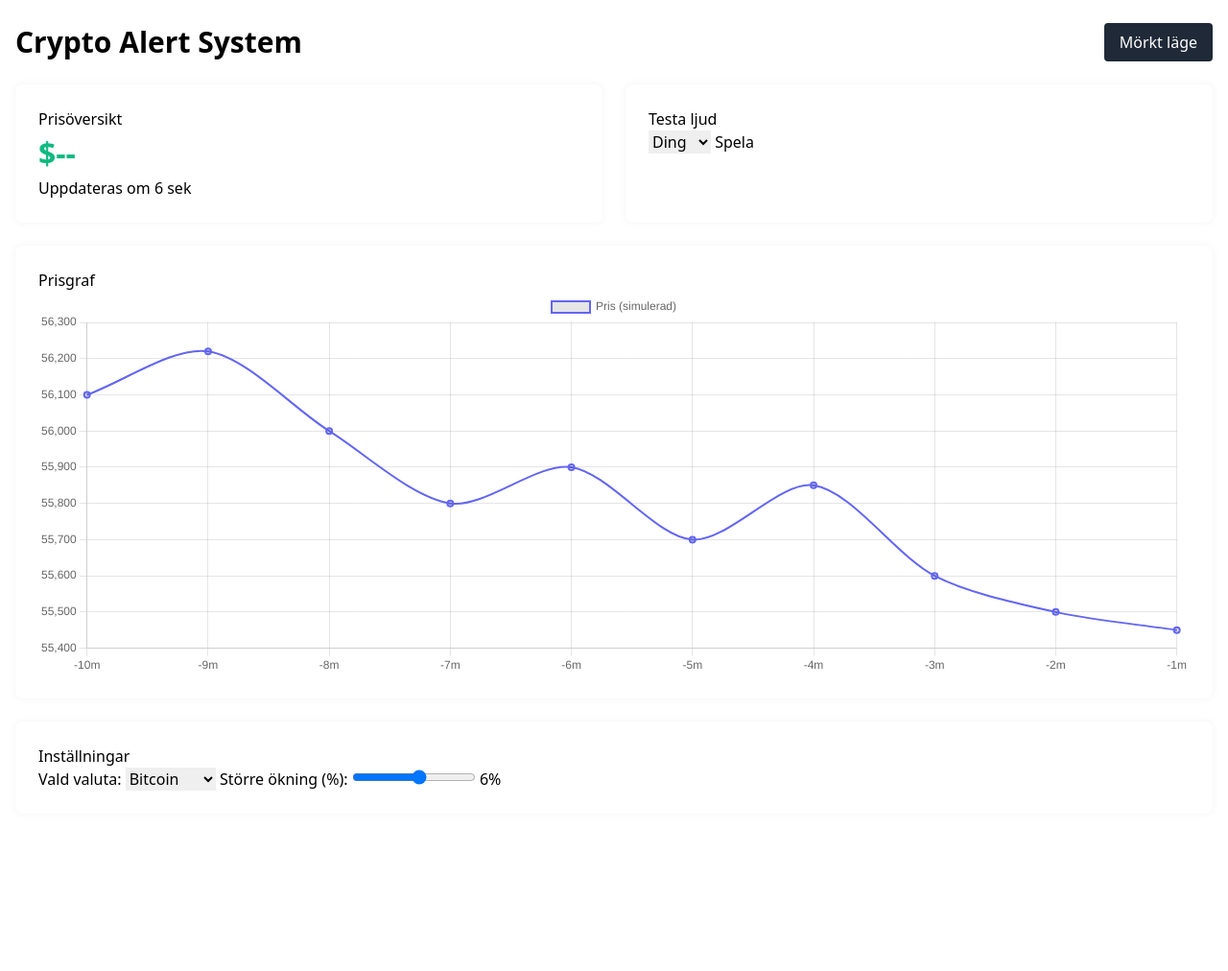
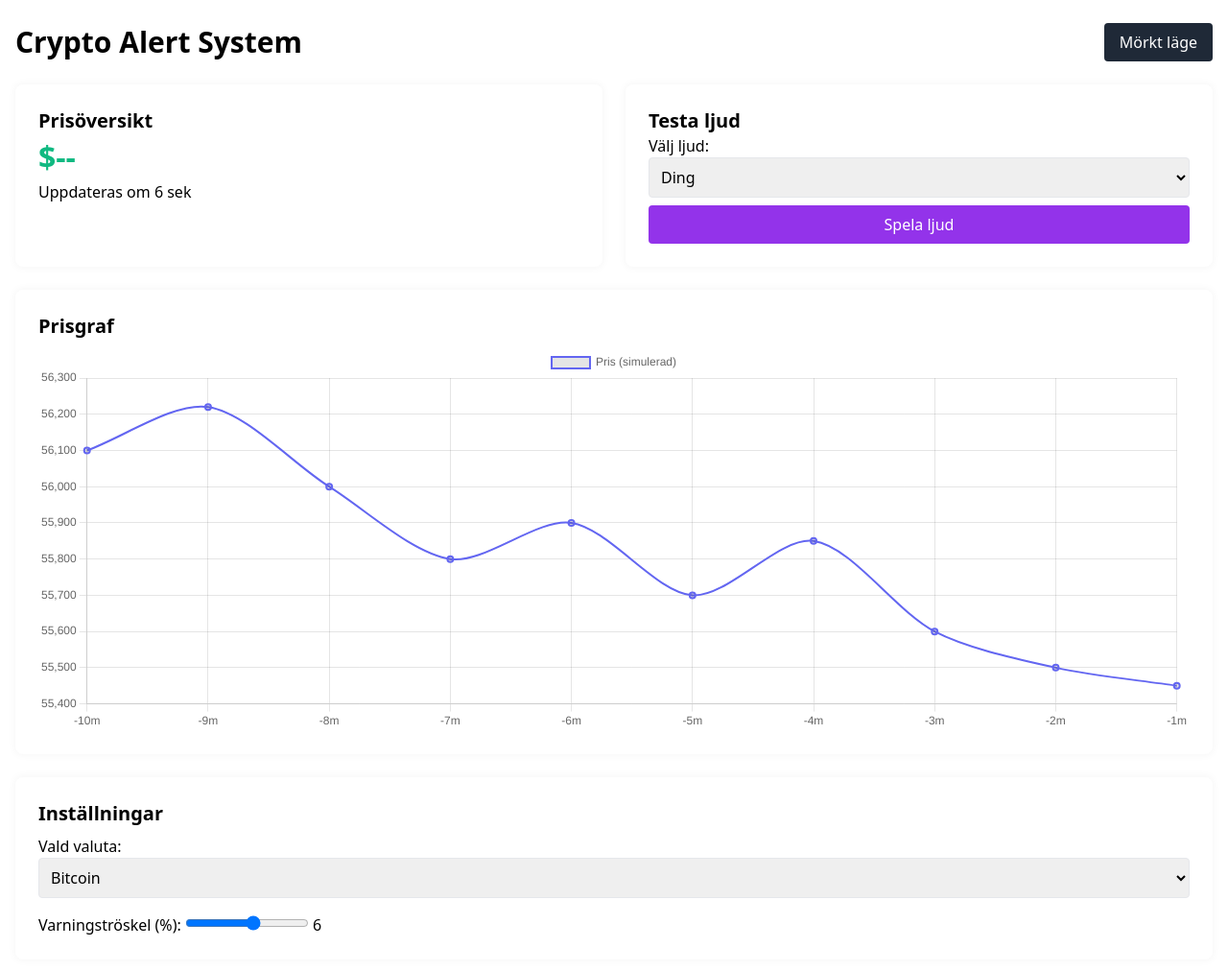
Before and after one commit to correhanne/crypto-alert, a plain HTML site: page index.html in a window 1280 px wide. Shown: the whole page at 96% size. Before the commit the page ends 872 px from the top, so only its background shows below. Drawn offline with nearby package versions, Linux system fonts and the light colour scheme; no server answers.

Commit message:
Update index.html

```diff
--- a/index.html
+++ b/index.html
@@ -9,50 +9,55 @@
     <link rel="stylesheet" href="style.css" />
   </head>
   <body>
-    <div class="container mx-auto px-4 py-6">
-      <div class="flex justify-between items-center mb-6">
+    <main class="container mx-auto px-4 py-6">
+      <header class="flex justify-between items-center mb-6">
         <h1 class="text-3xl font-bold">Crypto Alert System</h1>
-        <button id="toggleTheme" class="bg-gray-800 text-white px-4 py-2 rounded">Mörkt läge</button>
-      </div>
+        <button id="toggleTheme" class="bg-gray-800 text-white px-4 py-2 rounded">
+          Mörkt läge
+        </button>
+      </header>
 
       <div class="grid md:grid-cols-2 gap-6">
         <section class="card">
-          <h2>Prisöversikt</h2>
+          <h2 class="text-xl font-semibold">Prisöversikt</h2>
           <p id="price" class="big-price">$--</p>
           <p>Uppdateras om <span id="countdown">10</span> sek</p>
         </section>
 
         <section class="card">
-          <h2>Testa ljud</h2>
-          <select id="soundSelector">
+          <h2 class="text-xl font-semibold">Testa ljud</h2>
+          <label for="soundSelector">Välj ljud:</label>
+          <select id="soundSelector" class="w-full mb-2 p-2 border rounded">
             <option value="ding">Ding</option>
             <option value="alarm">Alarm</option>
             <option value="beep">Beep</option>
           </select>
-          <button id="playSound">Spela</button>
+          <button id="playSound" class="bg-purple-600 text-white px-4 py-2 rounded w-full">
+            Spela ljud
+          </button>
         </section>
       </div>
 
       <section class="card my-6">
-        <h2>Prisgraf</h2>
+        <h2 class="text-xl font-semibold mb-2">Prisgraf</h2>
         <canvas id="chart" height="100"></canvas>
       </section>
 
       <section class="card">
-        <h2>Inställningar</h2>
-        <label>Vald valuta:</label>
-        <select id="currency">
+        <h2 class="text-xl font-semibold mb-2">Inställningar</h2>
+        <label for="currency">Vald valuta:</label>
+        <select id="currency" class="w-full mb-4 p-2 border rounded">
           <option value="bitcoin">Bitcoin</option>
           <option value="ethereum">Ethereum</option>
         </select>
 
-        <label>Större ökning (%):</label>
+        <label for="threshold">Varningströskel (%):</label>
         <input id="threshold" type="range" min="1" max="10" />
-        <span id="rangeVal">5</span>%
+        <span id="rangeVal">5%</span>
       </section>
-    </div>
+    </main>
 
-    <audio id="audio"></audio>
-    <script src="script.js"></script>
+    <audio id="audio" preload="auto"></audio>
+    <script src="script.js" defer></script>
   </body>
 </html>
```
